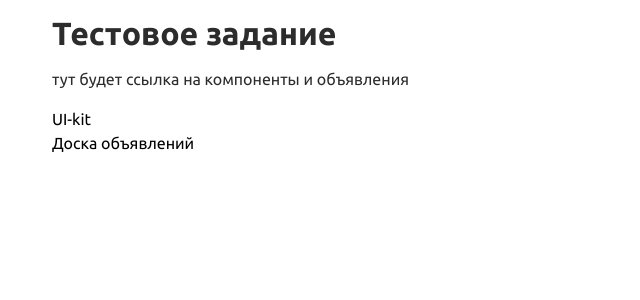
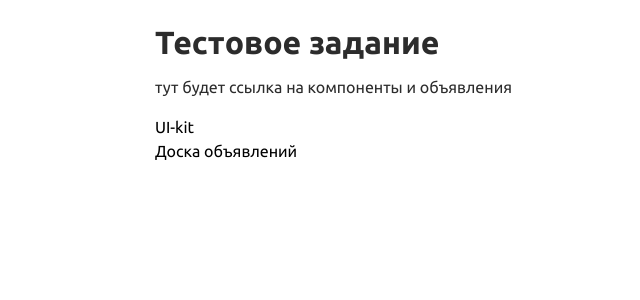
Before and after one commit to elhane/guru-group, a Vue app: page / in a window 1280 px wide. Shown: the top 300 px of the page, without its empty margins (0-640 px from the left). Built offline with nearby package versions, Linux system fonts and the light colour scheme.

Commit message:
правит отступы

```diff
--- a/src/App.vue
+++ b/src/App.vue
@@ -1,9 +1,12 @@
 <template>
-  <main id="app">
+  <main class="main" id="app">
     <router-view/>
   </main>
 </template>
 
 <style lang="scss">
-
+.main {
+  margin-top: 30px;
+  margin-bottom: 30px;
+}
 </style>
--- a/src/sass/global/container.scss
+++ b/src/sass/global/container.scss
@@ -1,12 +1,8 @@
 .container {
   width: 100%;
-  max-width: 1240px;
+  max-width: 1030px;
   margin: 0 auto;
-  padding: 0 40px;
-
-  @include viewport--lg {
-    padding: 0 32px;
-  }
+  padding: 0 30px;
 
   @include viewport--md {
     padding: 0 24px;
```
